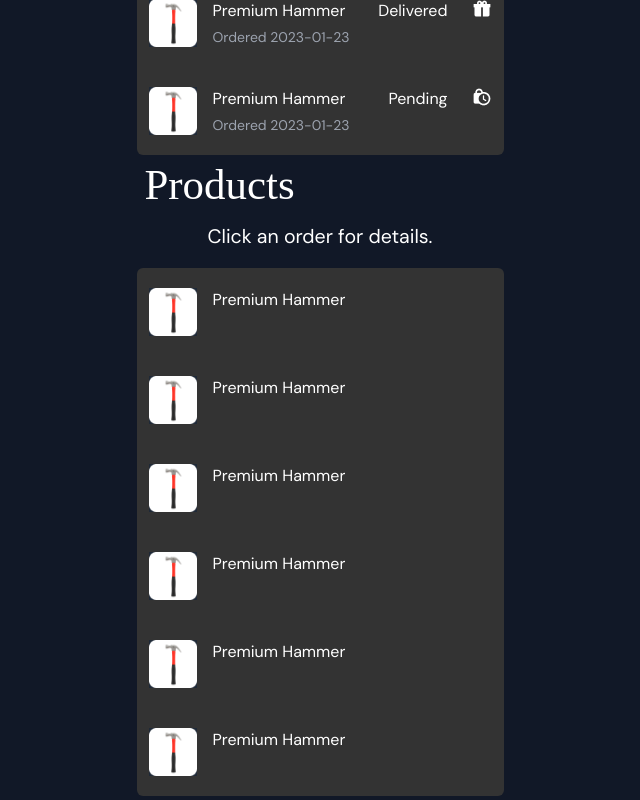
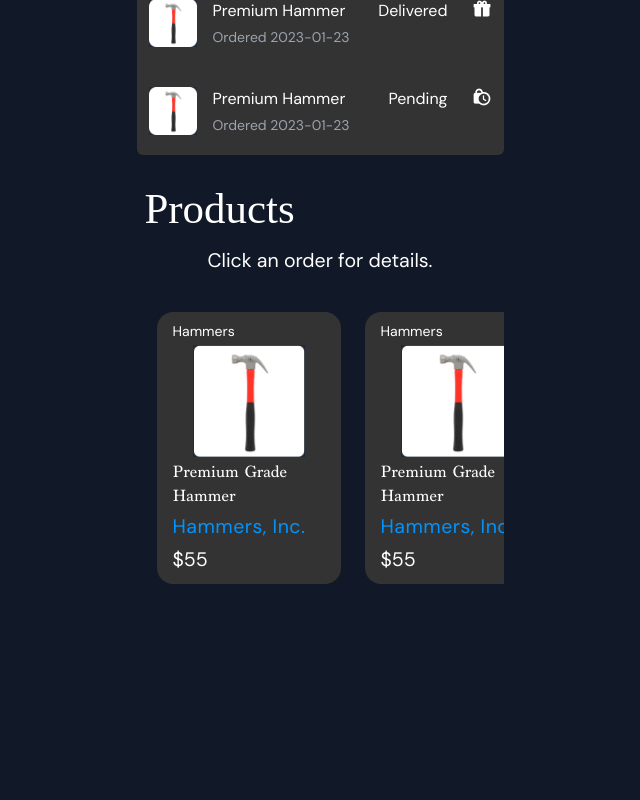
Before and after one commit to gdickison/talents, a Next.js app: page /business-landing-screen in a window 1280 px wide. Shown: the part 907-1707 px from the top of the page, without its empty margins (320-960 px from the left). After the commit the page ends 1515 px from the top, so only its background shows below. Built offline with nearby package versions, Linux system fonts and the light colour scheme; a web font is replaced by a local one.

Commit message:
Add products list

```diff
--- a/src/app/business-landing-screen/page.js
+++ b/src/app/business-landing-screen/page.js
@@ -25,11 +25,13 @@
             <div className="py-4 flex justify-center">
               <ToggleSwitch/>
             </div>
-            <div className="text-center text-white text-[23px] font-normal font-['Marion']">
-              <OrdersList/>
-            </div>
-            <div className="text-center text-white text-[23px] font-normal font-['Marion']">
-              <ProductsList/>
+            <div className="flex flex-col gap-6">
+              <div className="text-center text-white text-[23px] font-normal font-['Marion']">
+                <OrdersList/>
+              </div>
+              <div className="text-center text-white text-[23px] font-normal font-['Marion']">
+                <ProductsList/>
+              </div>
             </div>
           </div>
         </div>
--- a/src/components/ProductsList.js
+++ b/src/components/ProductsList.js
@@ -1,46 +1,46 @@
 /* eslint-disable @next/next/no-img-element */
 const products = [
   {
-    header: 'Premium Hammer',
-    name: 'Premium Hammer',
-    company: 'leslie.alexander@example.com',
-    price: 'Shipped',
-    imageUrl: '/hammer.png'
+    category: 'Hammers',
+    name: 'Premium Grade Hammer',
+    company: 'Hammers, Inc.',
+    price: 55,
+    imageUrl: '/hammer_2.png'
   },
   {
-    header: 'Premium Hammer',
-    name: 'Premium Hammer',
-    company: 'michael.foster@example.com',
-    price: 'Pending',
-    imageUrl: '/hammer.png'
+    category: 'Hammers',
+    name: 'Premium Grade Hammer',
+    company: 'Hammers, Inc.',
+    price: 55,
+    imageUrl: '/hammer_2.png'
   },
   {
-    header: 'Premium Hammer',
-    name: 'Premium Hammer',
-    company: 'dries.vincent@example.com',
-    price: 'Shipped',
-    imageUrl: '/hammer.png'
+    category: 'Hammers',
+    name: 'Premium Grade Hammer',
+    company: 'Hammers, Inc.',
+    price: 55,
+    imageUrl: '/hammer_2.png'
   },
   {
-    header: 'Premium Hammer',
-    name: 'Premium Hammer',
-    company: 'lindsay.walton@example.com',
-    price: 'Delivered',
-    imageUrl: '/hammer.png'
+    category: 'Hammers',
+    name: 'Premium Grade Hammer',
+    company: 'Hammers, Inc.',
+    price: 55,
+    imageUrl: '/hammer_2.png'
   },
   {
-    header: 'Premium Hammer',
-    name: 'Premium Hammer',
-    company: 'courtney.henry@example.com',
-    price: 'Delivered',
-    imageUrl: '/hammer.png'
+    category: 'Hammers',
+    name: 'Premium Grade Hammer',
+    company: 'Hammers, Inc.',
+    price: 55,
+    imageUrl: '/hammer_2.png'
   },
   {
-    header: 'Premium Hammer',
-    name: 'Premium Hammer',
-    company: 'tom.cook@example.com',
-    price: 'Pending',
-    imageUrl: '/hammer.png'
+    category: 'Hammers',
+    name: 'Premium Grade Hammer',
+    company: 'Hammers, Inc.',
+    price: 55,
+    imageUrl: '/hammer_2.png'
   },
 ]
 
@@ -50,22 +50,16 @@
       <h3 className="text-left px-3">Products</h3>
       <div className="font-dm-sans">
         <p className="py-3">Click an order for details.</p>
-        <ul role="list" className="px-3 m-1 bg-t-med-brown rounded-md">
+        <ul role="list" className="px-5 m-1 flex gap-6 py-5 overflow-auto whitespace-nowrap">
           {products.map((product, i) => (
-            <li key={i} className="flex justify-between gap-x-6 py-5 ">
-              <div className="flex min-w-0 gap-x-4">
-                <img alt="" src={product.imageUrl} className="h-12 w-12 flex-none bg-gray-800" />
-                <div className="min-w-0 flex-auto text-left">
-                  <p className="text-base leading-6 text-white">{product.name}</p>
-                  {/* <p className="mt-1 text-sm leading-5 text-gray-400">
-                    Ordered <time dateTime={product.lastSeenDateTime}>{product.lastSeenDateTime}</time>
-                  </p> */}
-                </div>
+            <li key={i} className="flex justify-between bg-t-med-brown rounded-2xl">
+              <div className="w-[11.5rem] h-[17rem] py-2 px-4 flex flex-col justify-around">
+                <p className="text-left text-sm">{product.category}</p>
+                <img alt="" src={product.imageUrl} className="h-28 w-28 flex-none bg-gray-800 mx-auto" />
+                <h3 className="text-base font-marion text-wrap text-left">{product.name}</h3>
+                <p className="text-t-light-blue text-left tracking-wide">{product.company}</p>
+                <p className="text-left">${product.price}</p>
               </div>
-              {/* <div className="shrink-0 flex items-start gap-6">
-                <p className="text-base leading-6 text-white">{product.role}</p>
-                <img src={`${product.role === 'Shipped' ? '/ship.png' : product.role === 'Delivered' ? '/package.png' : '/clock.png'}`} alt="" />
-              </div> */}
             </li>
           ))}
         </ul>
```
Also changed, not shown: public/hammer_2.png (added).
